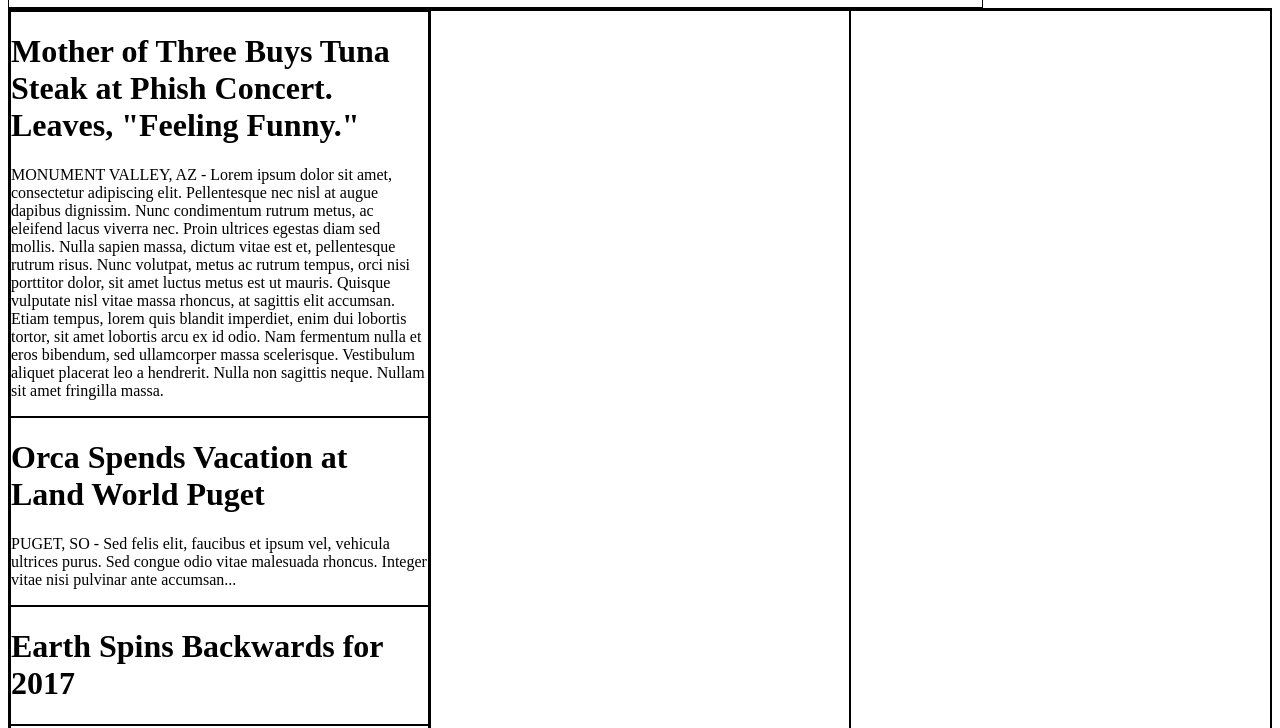
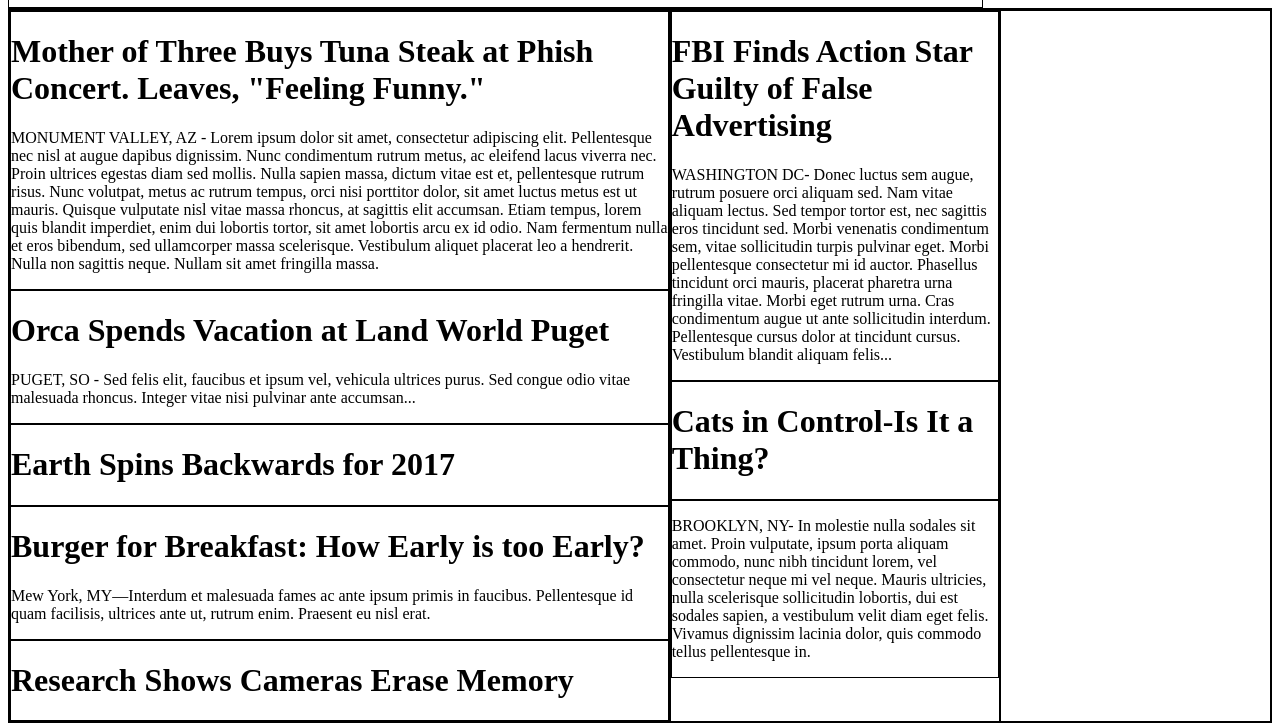
Before and after one commit to bongio79/mytimes, a plain HTML site: page index.html in a window 1280 px wide. Shown: the part 72-800 px from the top of the page. Drawn offline with Linux system fonts and the light colour scheme.

Commit message:
Added mid column

```diff
--- a/index.html
+++ b/index.html
@@ -39,7 +39,16 @@
         </div>
       </div>
       <div class="mid">
-
+        <div class="art6">
+          <h1>FBI Finds Action Star Guilty of False Advertising</h1>
+          <p>WASHINGTON DC- Donec luctus sem augue, rutrum posuere orci aliquam sed. Nam vitae aliquam lectus. Sed tempor tortor est, nec sagittis eros tincidunt sed. Morbi venenatis condimentum sem, vitae sollicitudin turpis pulvinar eget. Morbi pellentesque consectetur mi id auctor. Phasellus tincidunt orci mauris, placerat pharetra urna fringilla vitae. Morbi eget rutrum urna. Cras condimentum augue ut ante sollicitudin interdum. Pellentesque cursus dolor at tincidunt cursus. Vestibulum blandit aliquam felis...</p>
+        </div>
+        <div class="art7">
+          <h1>Cats in Control-Is It a Thing?</h1>
+        </div>
+        <div class="art8">
+          <p>BROOKLYN, NY- In molestie nulla sodales sit amet. Proin vulputate, ipsum porta aliquam commodo, nunc nibh tincidunt lorem, vel consectetur neque mi vel neque. Mauris ultricies, nulla scelerisque sollicitudin lobortis, dui est sodales sapien, a vestibulum velit diam eget felis. Vivamus dignissim lacinia dolor, quis commodo tellus pellentesque in.</p>
+        </div>
       </div>
       <div class="right">
 
--- a/resources/css/style.css
+++ b/resources/css/style.css
@@ -37,6 +37,8 @@ a {
   display: flex;
   border: 1px solid black;
   height: 100%;
+  justify-content: space-between;
+
 }
 
 .left {
@@ -44,20 +46,23 @@ a {
   flex-basis: 630px;
   border: 1px solid black;
   flex-direction: column;
+  flex-grow: 1;
 }
 
 .mid {
   display: flex;
-  flex-basis: 630px;
+  flex-basis: 300px;
   border: 1px solid black;
   flex-direction: column;
+  flex-grow: 1;
 }
 
 .right {
   display: flex;
-  flex-basis: 630px;
+  flex-basis: 240px;
   border: 1px solid black;
   flex-direction: column;
+  flex-grow: 1;
 }
 
 .art1 {
@@ -79,3 +84,15 @@ a {
 .art5 {
   border: 1px solid black;
 }
+
+.art6 {
+  border: 1px solid black;
+}
+
+.art7 {
+  border: 1px solid black;
+}
+
+.art8 {
+  border: 1px solid black;
+}
```
